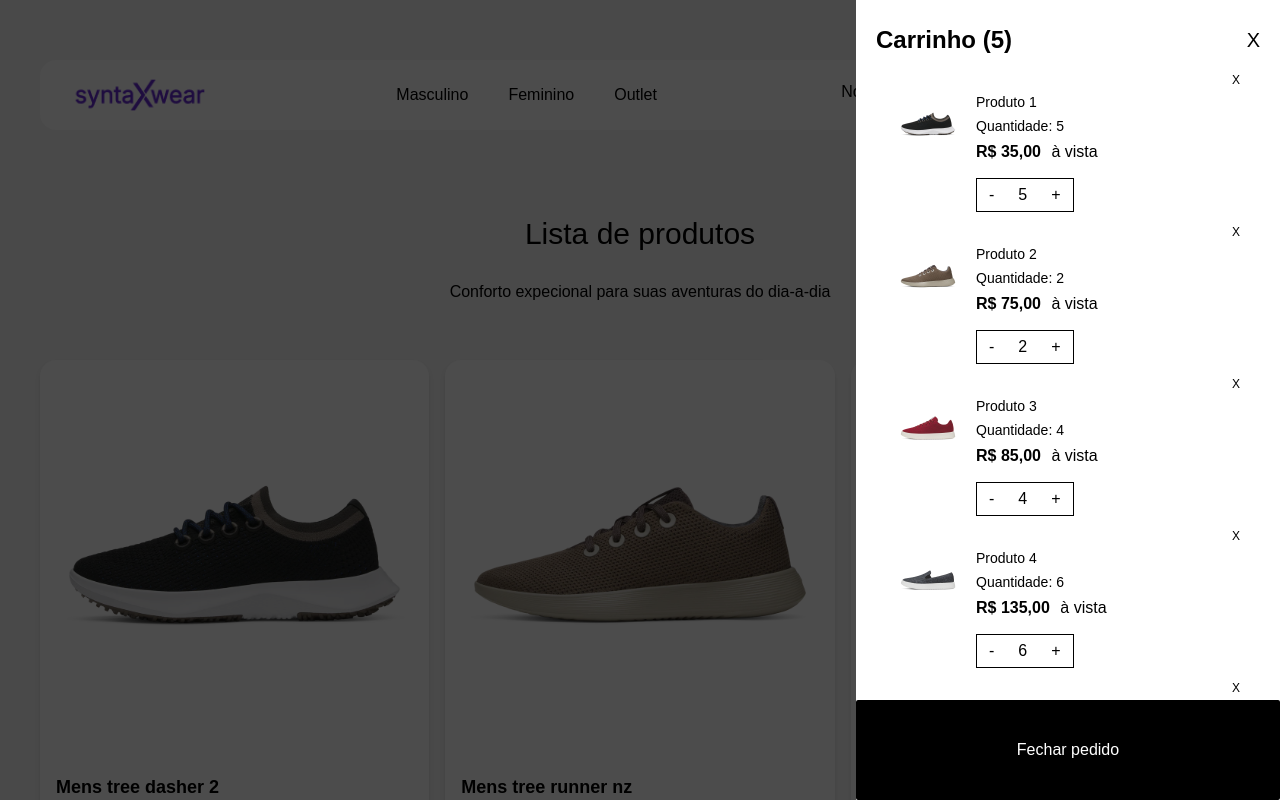
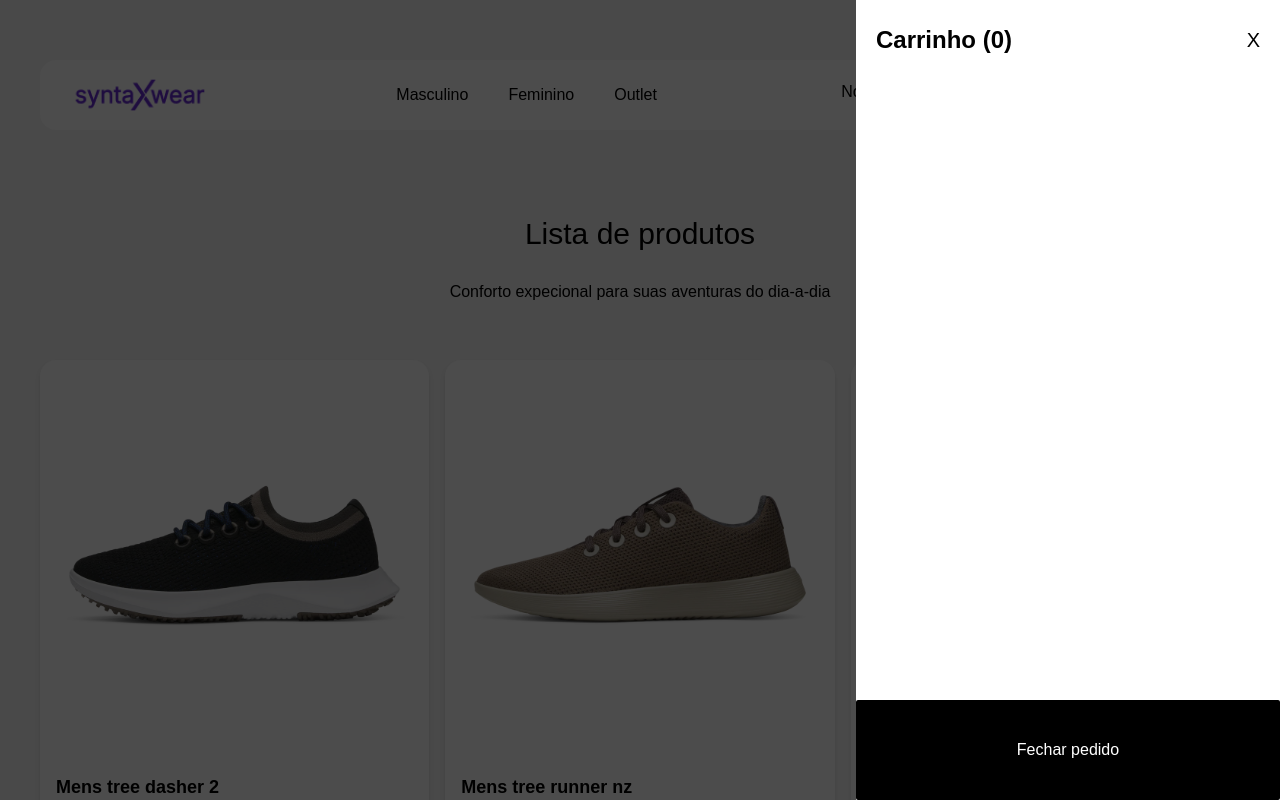
Before and after one commit to PedroGBarcelos/syntax-wear-app, a React (Vite) app: page /products in a window 1280 px wide. Both pictures are taken after a click on the button 1200 px from the left and 91 px from the top of the page. Shown: the top 800 px of the page. Built offline with nearby package versions, Linux system fonts and the light colour scheme; a web font is replaced by a local one.

Commit message:
feat: adiciona contexto de produtos no carrinho

```diff
--- a/src/App.tsx
+++ b/src/App.tsx
@@ -1,5 +1,6 @@
 import { createRouter, RouterProvider } from '@tanstack/react-router'
 import { routeTree } from './_router-tree-gen'
+import { CartProvider } from './contexts/CartProvider'
 
 const router = createRouter({ routeTree })
 
@@ -10,7 +11,11 @@
 }
 
 function App() {
-  return <RouterProvider router={router} />
+  return (
+    <CartProvider>
+      <RouterProvider router={router} />
+    </CartProvider>
+  )
 }
 
 export default App
--- a/src/components/ProductCard/index.tsx
+++ b/src/components/ProductCard/index.tsx
@@ -1,12 +1,17 @@
 import { Link } from "@tanstack/react-router";
 import type { Product } from "../../interfaces/product"
 import { MdAddShoppingCart } from "react-icons/md";
+import { CartContext } from "../../contexts/CartContext";
+import { useContext } from "react";
 
 interface ProductCardProps {
     product: Product
 }
 
 export const ProductCard = ({product} : ProductCardProps) => {
+
+  const { addToCart } = useContext(CartContext)
+
   return (
     <div className="bg-white rounded-2xl shadow-md">
       <Link to="/products/$productId" params={{ productId: String(product.id) }}>
@@ -22,7 +27,7 @@
         <div className="flex justify-between mt-2.5">
           <p className="font-bold">R${product.price},00</p>
 
-          <button className="cursor-pointer">
+          <button className="cursor-pointer" onClick={() => addToCart(product)}>
             <MdAddShoppingCart className="h-7 w-7" />
           </button>
         </div>
--- a/src/components/ProductList/index.tsx
+++ b/src/components/ProductList/index.tsx
@@ -9,7 +9,7 @@
     return (
         <section className="grid gap-4 grid-cols-[repeat(auto-fit,minmax(350px,1fr))] mb-10">
             {products.map(product => (
-                <ProductCard product={product}/>
+                <ProductCard key={product.id} product={product}/>
             ))}
         </section>
     )
--- a/src/components/ShoppingCart/index.tsx
+++ b/src/components/ShoppingCart/index.tsx
@@ -1,23 +1,15 @@
 import IconCart from '@/assets/images/icon-cart.png'
-import { useState } from 'react'
-import MensTreeDasher from '@/assets/images/tree-dasher-2-natural-black-boyal-blue.webp'
-import MensTreeRunnerNz from '@/assets/images/tree-runner-nz-weathered-brown.webp'
-import MensWoolCruiser from '@/assets/images/wool-cruiser-burgundy.webp'
-import MensWoolCruiserSlipOn from '@/assets/images/wool-cruiser-slip-on-dark-grey.webp'
-import MensWoolCruiserWaterproof from '@/assets/images/wool-cruiser-waterproof-natural-black.webp'
+import { useContext, useState } from 'react'
 import { formatCurrency } from '../../utils/format-currency'
+import { CartContext } from '../../contexts/CartContext'
 
-const productsInCart = [
-    { id: 1, name: 'Produto 1', image: MensTreeDasher, price: 35, quantity: 5 },
-    { id: 2, name: 'Produto 2', image: MensTreeRunnerNz, price: 75, quantity: 2 },
-    { id: 3, name: 'Produto 3', image: MensWoolCruiser, price: 85, quantity: 4 },
-    { id: 4, name: 'Produto 4', image: MensWoolCruiserSlipOn, price: 135, quantity: 6 },
-    { id: 5, name: 'Produto 5', image: MensWoolCruiserWaterproof, price: 15, quantity: 2 },
-]
+
 
 export const ShoppingCart = () => {
 
     const [cartIsOpen, setCartIsOpen] = useState<boolean>(false);
+
+    const { cart, removeFromCart, incrementInCart, decrementInCart } = useContext(CartContext)
 
     return (
         <>
@@ -29,15 +21,15 @@
 
                 <div className={`${cartIsOpen ? 'translate-x-0' : 'translate-x-full'} absolute top-0 right-0 bottom-0 bg-white pt-6 transition-all duration-500 ease-in-out 'w-75 md:w-106`} onClick={(e) => e.stopPropagation()}>
                     <header className='flex items-center justify-between px-5'>
-                        <p className='text-2xl font-bold'>Carrinho ({productsInCart.length})</p>
+                        <p className='text-2xl font-bold'>Carrinho ({cart.length})</p>
 
                         <button className='text-xl cursor-pointer' onClick={() => setCartIsOpen(!cartIsOpen)}> X </button>
                     </header>
 
                     <ul className='p-4 overflow-y-auto scrollbar-hide h-[calc(100%-140px)] flex flex-col gap-3'>
-                        {productsInCart.map(product => (
+                        {cart.map(product => (
                             <li key={product.id} className='flex flex-col gap-1 px-6'>
-                                <button className='self-end text-xs cursor-pointer'>X</button>
+                                <button className='self-end text-xs cursor-pointer' onClick={() => removeFromCart(product.id)}>X</button>
 
                                 <div className='flex gap-4'>
                                     <img src={product.image} alt={product.name} className='w-16 h-16' />
@@ -52,9 +44,9 @@
                                         </p>
 
                                         <div className='border flex gap-6 py-1 px-3'>
-                                            <button className='cursor-pointer'>-</button>
+                                            <button className='cursor-pointer' onClick={() => decrementInCart(product)}>-</button>
                                             <p>{product.quantity}</p>
-                                            <button className='cursor-pointer'>+</button>
+                                            <button className='cursor-pointer' onClick={() => incrementInCart(product)}>+</button>
                                         </div>
                                     </div>
                                 </div>
--- /dev/null
+++ b/src/contexts/CartContext.tsx
@@ -0,0 +1,13 @@
+import { createContext } from "react";
+import type { Product } from "../interfaces/product";
+import type { ProductCart } from "./CartProvider";
+
+interface CartContextType{
+    cart: ProductCart[],
+    addToCart: (product: Product) => void,
+    removeFromCart: (productId: number) => void,
+    incrementInCart: (product: ProductCart) => void,
+    decrementInCart: (product: ProductCart) => void
+}
+
+export const CartContext = createContext({} as CartContextType);
--- /dev/null
+++ b/src/contexts/CartProvider.tsx
@@ -0,0 +1,78 @@
+import { useState } from "react";
+import type { Product } from "../interfaces/product";
+import { CartContext } from "./CartContext";
+
+interface CartProviderProps {
+    children: React.ReactNode;
+}
+
+export interface ProductCart extends Product {
+    quantity: number
+}
+
+export const CartProvider = ({ children }: CartProviderProps) => {
+
+    const [cart, setCart] = useState<ProductCart[]>([]);
+
+    function addToCart(product: Product): void {
+
+        const productExistInCart = cart.find(itemInCart => itemInCart.id === product.id);
+
+        let newCart;
+
+        if (productExistInCart) {
+            newCart = cart.map((itemInCart) =>
+                itemInCart.id === product.id ?
+                    { ...itemInCart, quantity: itemInCart.quantity + 1 }
+                    :
+                    itemInCart
+            );
+        } else {
+            newCart = [...cart, { ...product, quantity: 1 }]
+        }
+
+        setCart(newCart)
+    }
+
+    function removeFromCart(productId: number): void {
+        setCart(cart.filter(itemInCart => itemInCart.id !== productId))
+    }
+
+    function incrementInCart(product: ProductCart): void {
+        updateProductQuantity(product, product.quantity + 1)
+    }
+
+    function decrementInCart(product: ProductCart): void {
+        updateProductQuantity(product, product.quantity - 1)
+    }
+
+    function updateProductQuantity(product: ProductCart, newQuantity: number): void {
+        if (newQuantity <= 0) return;
+
+        const productExistsInCart = cart.find(
+            (itemInCart) => itemInCart.id === product.id
+        );
+
+        if (!productExistsInCart) return;
+
+        const newCart = cart.map((itemInCart) =>
+            itemInCart.id === product.id ?
+                { ...itemInCart, quantity: newQuantity }
+                : itemInCart
+        )
+
+        setCart(newCart)
+    }
+
+    return (
+        <CartContext.Provider value={{
+            cart,
+            addToCart,
+            removeFromCart,
+            incrementInCart,
+            decrementInCart,
+        }}>
+            {children}
+        </CartContext.Provider>
+    );
+};
--- a/src/pages/_app/products/$productId.tsx
+++ b/src/pages/_app/products/$productId.tsx
@@ -1,6 +1,8 @@
 import { createFileRoute, Link } from '@tanstack/react-router'
 import { products } from '../../../mocks/products'
 import { formatCurrency } from '../../../utils/format-currency'
+import { CartContext } from '../../../contexts/CartContext'
+import { useContext } from 'react'
 
 export const Route = createFileRoute('/_app/products/$productId')({
     component: RouteComponent,
@@ -8,9 +10,13 @@
 
 function RouteComponent() {
 
+    const { addToCart } = useContext(CartContext)
+
     const { productId } = Route.useParams()
 
     const filteredProduct = products.find(product => product.id === Number(productId))
+
+    if(!filteredProduct) return;
 
     const originalPrice = filteredProduct?.price ?? 0;
 
@@ -65,7 +71,7 @@
                         </form>
                     </div>
 
-                    <button className='bg-black text-white rounded-md p-5 w-full cursor-pointer hover: bg-gray-800'>
+                    <button className='bg-black text-white rounded-md p-5 w-full cursor-pointer hover:bg-gray-800' onClick={() => addToCart(filteredProduct)}>
                         Adicionar ao carrinho
                     </button>
                 </div>
```
